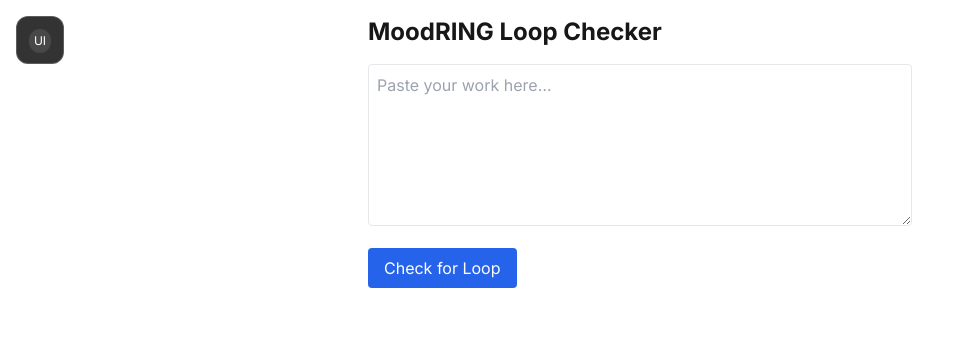
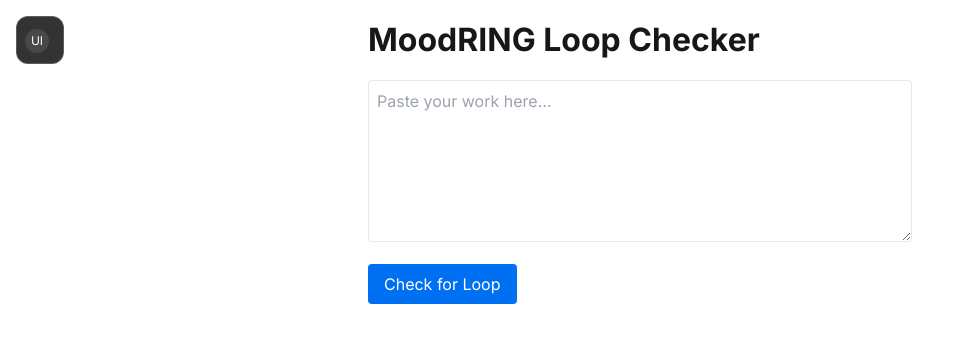
Before and after one commit to coreyalejandro/uicare-system, a Next.js app in the folder web/: page / in a window 1280 px wide. Shown: the top 342 px of the page, without its empty margins (0-959 px from the left). Built offline with nearby package versions, Linux system fonts and the light colour scheme.

Commit message:
feat: add design system tokens and improve accessibility

```diff
--- a/web/src/app/components/NinjaPresence.tsx
+++ b/web/src/app/components/NinjaPresence.tsx
@@ -1,23 +1,35 @@
 'use client';
 
 import { useState } from 'react';
+import { spacing, typography } from '@/design-system';
 
 export const NinjaPresence = () => {
   const [isActive, setIsActive] = useState(false);
 
   return (
-    <div
-      className={`fixed bottom-4 right-4 w-12 h-12 rounded-full bg-foreground/10 backdrop-blur-sm cursor-pointer transition-all duration-300 flex items-center justify-center ${
+    <button
+      aria-label="Toggle ninja mode"
+      aria-pressed={isActive}
+      className={`fixed rounded-full bg-foreground/10 backdrop-blur-sm transition-all duration-300 flex items-center justify-center focus:outline-none focus:ring-2 focus:ring-ring ${
         isActive ? 'scale-110 bg-foreground/20' : 'hover:bg-foreground/15'
       }`}
+      style={{
+        bottom: spacing.md,
+        right: spacing.md,
+        width: spacing.xxl,
+        height: spacing.xxl,
+      }}
       onClick={() => {
         setIsActive(!isActive);
         alert('👁 Ninja Mode ' + (isActive ? 'Deactivated' : 'Activated'));
       }}
     >
-      <span className={`text-2xl transition-transform duration-300 ${isActive ? 'scale-110' : ''}`}>
+      <span
+        className="transition-transform duration-300"
+        style={{ fontSize: typography.h2, transform: isActive ? 'scale(1.1)' : undefined }}
+      >
         👁
       </span>
-    </div>
+    </button>
   );
 };
--- a/web/src/app/components/RealityFilter.tsx
+++ b/web/src/app/components/RealityFilter.tsx
@@ -1,12 +1,16 @@
 'use client';
 
 import { useReality } from './RealityProvider';
+import { spacing } from '@/design-system';
 
 export const RealityFilter = () => {
   const { filter, setFilter } = useReality();
 
   return (
-    <div className="fixed top-4 right-4 flex gap-2 bg-background/80 backdrop-blur-sm p-2 rounded-lg shadow-lg">
+    <div
+      className="fixed flex gap-2 bg-background/80 backdrop-blur-sm rounded-lg shadow-lg"
+      style={{ top: spacing.md, right: spacing.md, padding: spacing.sm }}
+    >
       {[
         { id: 'default' as const, label: 'Standard', icon: '🌐' },
         { id: 'ninja' as const, label: 'Ninja Vision', icon: '👁' },
@@ -15,14 +19,13 @@ export const RealityFilter = () => {
         <button
           key={id}
           onClick={() => setFilter(id)}
-          className={`px-3 py-1.5 rounded-md transition-all duration-200 ${
-            filter === id
-              ? 'bg-foreground text-background'
-              : 'hover:bg-foreground/10'
+          className={`rounded-md transition-all duration-200 focus:outline-none focus:ring-2 focus:ring-ring ${
+            filter === id ? 'bg-foreground text-background' : 'hover:bg-foreground/10'
           }`}
+          style={{ padding: `${spacing.xs} ${spacing.sm}` }}
           aria-pressed={filter === id}
         >
-          <span className="mr-1">{icon}</span>
+          <span style={{ marginRight: spacing.xs }}>{icon}</span>
           {label}
         </button>
       ))}
--- a/web/src/app/components/UIcareToolbar.tsx
+++ b/web/src/app/components/UIcareToolbar.tsx
@@ -4,6 +4,7 @@ import { useState, useEffect } from 'react';
 import { useReality } from './RealityProvider';
 import { useSettings } from './SettingsContext';
 import { motion, AnimatePresence } from 'framer-motion';
+import { spacing } from '@/design-system';
 
 export function UIcareToolbar() {
   const { filter, setFilter } = useReality();
@@ -35,7 +36,8 @@ export function UIcareToolbar() {
         onDragStart={() => setIsDragging(true)}
         onDragEnd={handleDragEnd}
         animate={{ x: position.x, y: position.y }}
-      className="fixed top-4 left-4 z-50"
+        className="fixed z-50"
+        style={{ top: spacing.md, left: spacing.md }}
       >
       <motion.div
         initial={false}
@@ -47,12 +49,15 @@ export function UIcareToolbar() {
       >
         {/* Toolbar Header */}
         <div
-          className="h-12 flex items-center px-3 cursor-move"
+          className="flex items-center cursor-move"
+          style={{ height: spacing.xxl, paddingLeft: spacing.sm, paddingRight: spacing.sm }}
           onMouseEnter={() => !isDragging && setIsExpanded(true)}
         >
           <button
             onClick={() => setIsExpanded(!isExpanded)}
-            className="w-6 h-6 rounded-full bg-white/10 flex items-center justify-center hover:bg-white/20 transition-colors"
+            aria-label="Toggle UI controls"
+            className="rounded-full bg-white/10 flex items-center justify-center hover:bg-white/20 transition-colors focus:outline-none focus:ring-2 focus:ring-ring"
+            style={{ width: spacing.lg, height: spacing.lg }}
           >
             <span className="text-white text-xs">UI</span>
           </button>
--- a/web/src/app/page.tsx
+++ b/web/src/app/page.tsx
@@ -2,6 +2,7 @@
 
 import React, { useState } from "react";
 import { detectLoop, getAdvice } from "../lib/aiService";
+import { spacing, typography, colors } from "@/design-system";
 
 export default function Home() {
   const [text, setText] = useState("");
@@ -25,23 +26,33 @@ export default function Home() {
   }
 
   return (
-    <main className="p-4 max-w-xl mx-auto">
-      <h1 className="text-2xl font-bold mb-4">MoodRING Loop Checker</h1>
+    <main className="max-w-xl mx-auto" style={{ padding: spacing.md }}>
+      <h1 className="font-bold" style={{ fontSize: typography.h1, marginBottom: spacing.md }}>
+        MoodRING Loop Checker
+      </h1>
       <textarea
-        className="w-full border rounded p-2 mb-4 text-black dark:text-white bg-white dark:bg-gray-800"
+        aria-label="Work text"
+        className="w-full border rounded text-black dark:text-white bg-white dark:bg-gray-800"
+        style={{ padding: spacing.sm, marginBottom: spacing.md }}
         value={text}
         onChange={e => setText(e.target.value)}
         rows={6}
         placeholder="Paste your work here…"
       />
       <button
-        className="bg-blue-600 text-white px-4 py-2 rounded mb-4 hover:bg-blue-700"
+        aria-label="Check for loop"
+        className="bg-accent text-accent-foreground rounded hover:bg-accent/80 focus:outline-none focus:ring-2 focus:ring-ring"
+        style={{ padding: `${spacing.sm} ${spacing.md}`, marginBottom: spacing.md }}
         onClick={onCheck}
       >
         Check for Loop
       </button>
-      {error && <p className="text-red-600 mb-4">{error}</p>}
-      <ul className="list-disc pl-5 space-y-1">
+      {error && (
+        <p style={{ color: colors.danger, marginBottom: spacing.md }}>
+          {error}
+        </p>
+      )}
+      <ul className="list-disc" style={{ paddingLeft: spacing.md }}>
         {steps.map((s, i) => (
           <li key={i}>{s}</li>
         ))}
--- /dev/null
+++ b/web/src/design-system/breakpoints.ts
@@ -0,0 +1,6 @@
+export const breakpoints = {
+  sm: '640px',
+  md: '768px',
+  lg: '1024px',
+  xl: '1280px'
+};
--- /dev/null
+++ b/web/src/design-system/colors.ts
@@ -0,0 +1,11 @@
+export const colors = {
+  background: 'var(--background)',
+  foreground: 'var(--foreground)',
+  accent: 'var(--accent)',
+  accentForeground: 'var(--accent-foreground)',
+  muted: 'var(--muted)',
+  mutedForeground: 'var(--muted-foreground)',
+  border: 'var(--border)',
+  ring: 'var(--ring)',
+  danger: '#dc2626'
+};
--- /dev/null
+++ b/web/src/design-system/index.ts
@@ -0,0 +1,4 @@
+export * from './colors';
+export * from './spacing';
+export * from './typography';
+export * from './breakpoints';
--- /dev/null
+++ b/web/src/design-system/spacing.ts
@@ -0,0 +1,9 @@
+export const spacing = {
+  xs: '0.25rem',
+  sm: '0.5rem',
+  md: '1rem',
+  lg: '1.5rem',
+  xl: '2rem',
+  xxl: '3rem',
+  panel: '20rem'
+};
--- /dev/null
+++ b/web/src/design-system/typography.ts
@@ -0,0 +1,7 @@
+export const typography = {
+  h1: '2rem',
+  h2: '1.5rem',
+  h3: '1.25rem',
+  body: '1rem',
+  small: '0.875rem'
+};
```
Also changed, not shown: web/src/app/components/SettingsPanel.tsx (+42 -14 lines), 1 other file (tests, documents, lock files or other folders). Lines whose indentation alone changed are shown as unchanged.
